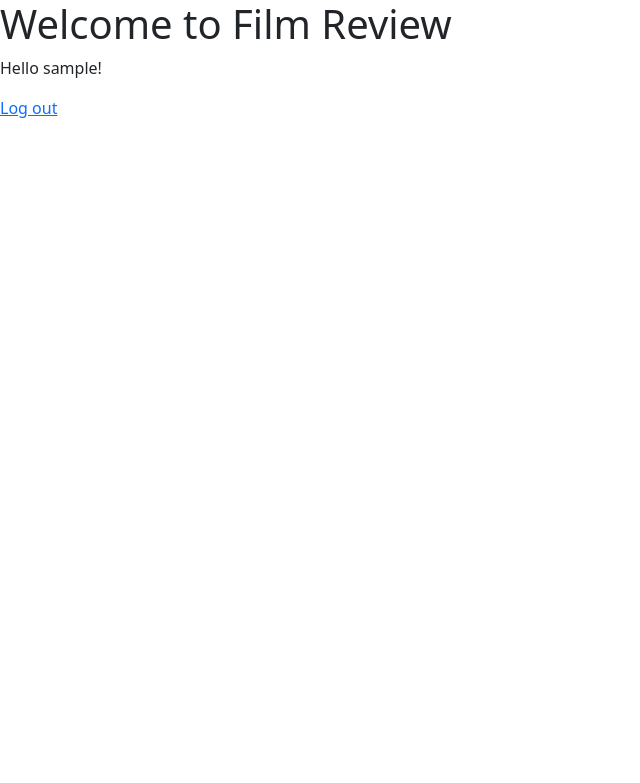
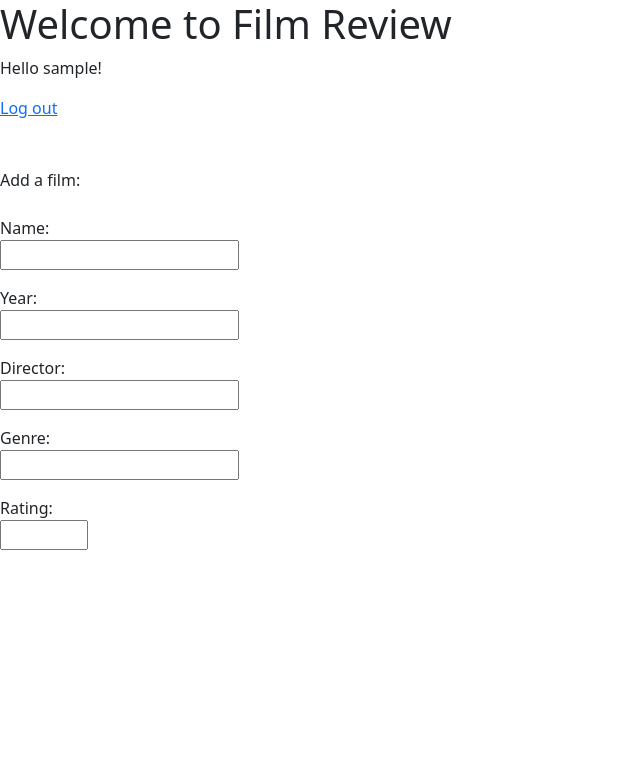
Before and after one commit to IsmailTadji/Film-review, a Flask app: page / in a window 1280 px wide. Shown: the top 783 px of the page, without its empty margins (0-640 px from the left). Run offline with Flask 3, Linux system fonts and the light colour scheme; the visitor is signed in with stand-in values (Sample User, id 1).

Commit message:
added film review fields

```diff
--- a/src/templates/index.html
+++ b/src/templates/index.html
@@ -12,6 +12,22 @@
 
     <p>Hello {{ session.username }}!</p>
     <a href="/logout">Log out</a>
+    <br>
+    <br>
+    <br>
+    Add a film:
+    <br>
+    <br>
+    <p>Name:<br>
+        <input type="text" name="filmname"></p>
+    <p>Year:<br>
+        <input type="text" name="filmyear"></p>
+    <p>Director:<br>
+        <input type="text" name="filmdirector"></p>
+    <p>Genre:<br>
+        <input type="text" name="filmgenre"></p>
+    <p>Rating:<br>
+        <input type="number" min="0" max="10" name="filmrating">
 
     {% else %}
 
```
